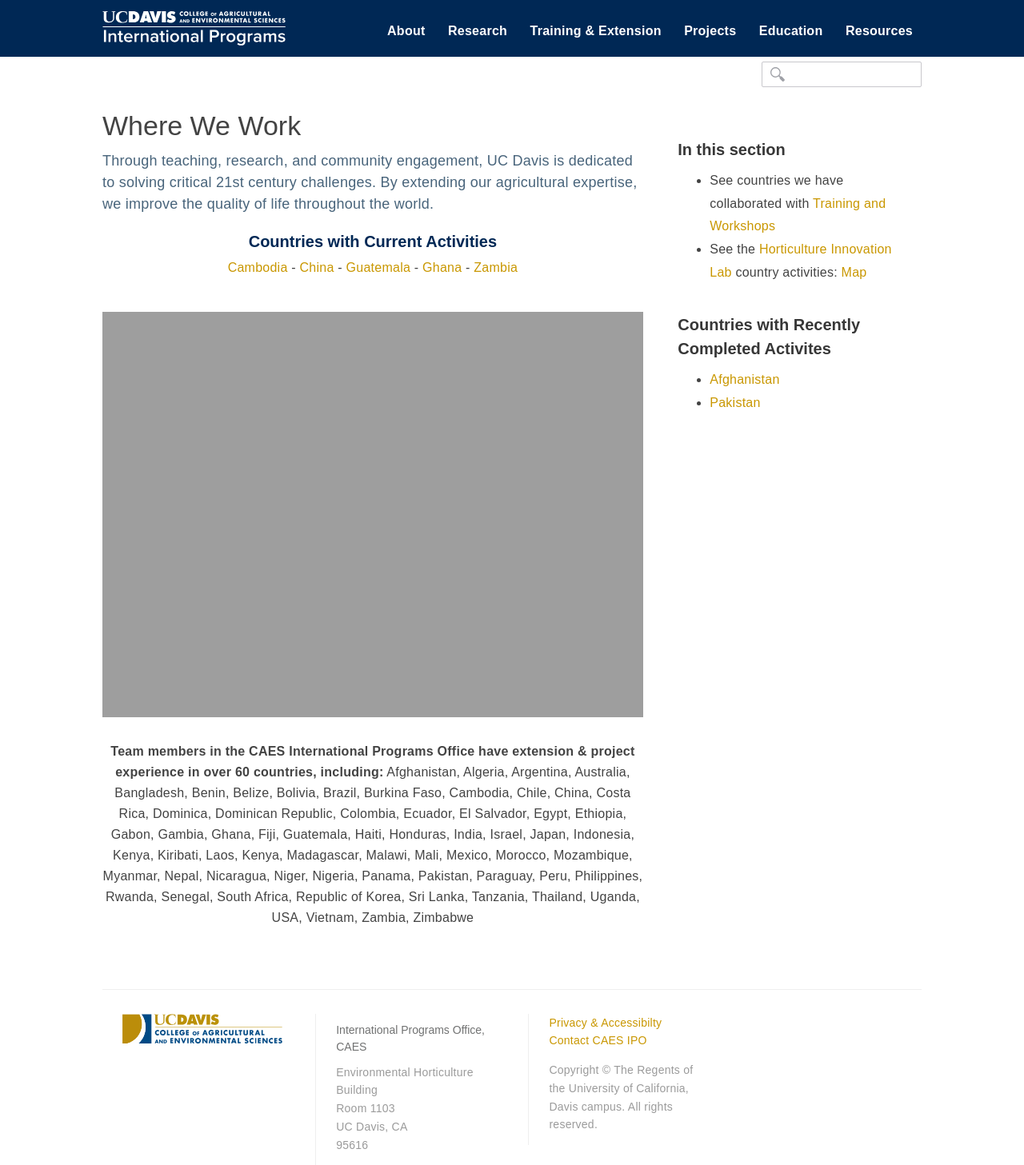
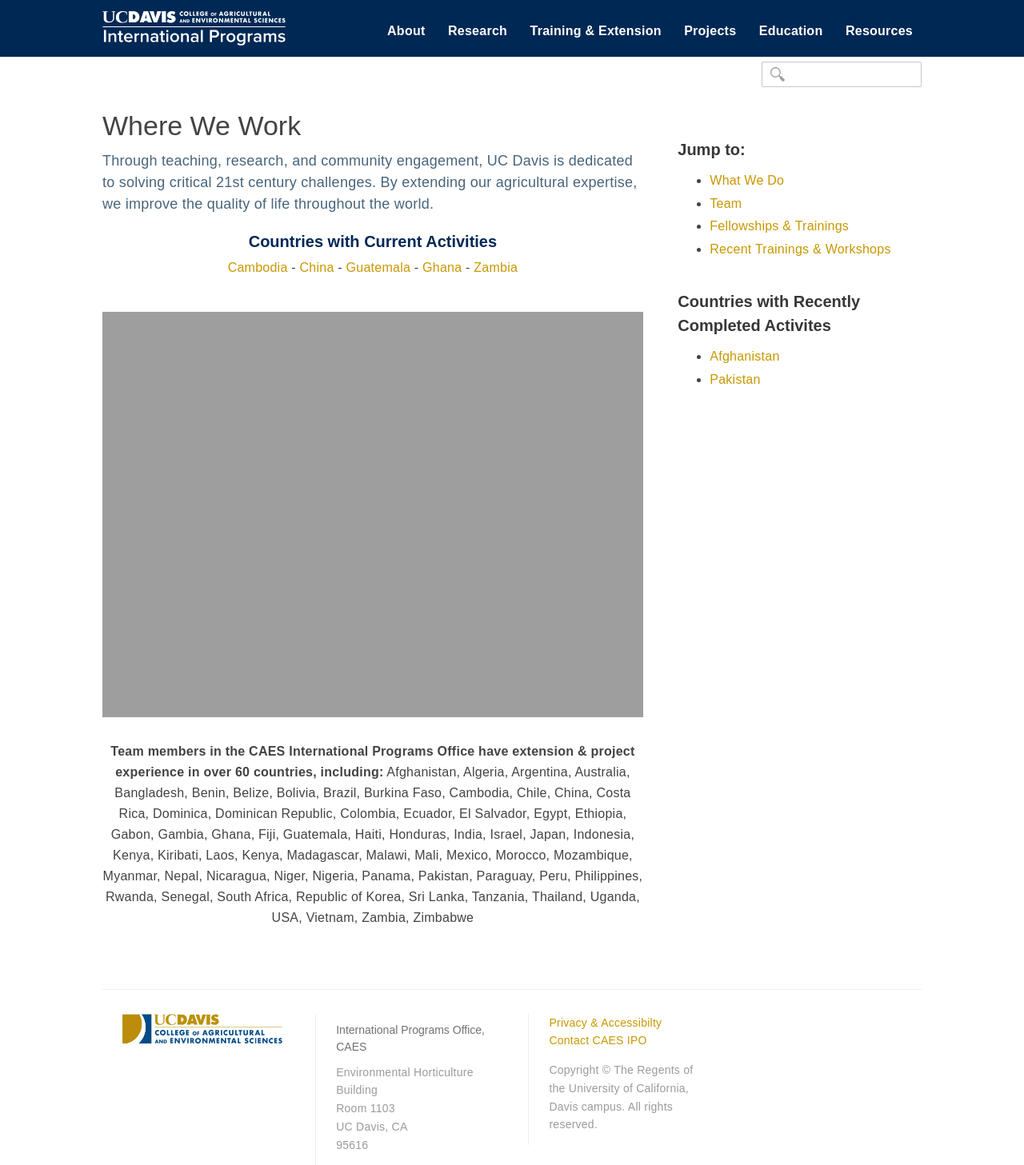
Before and after one commit to ucdavis/ip, a Jekyll site: the page built from about/where-we-work.html, in a window 1280 px wide. Shown: the whole page at 80% size. Built offline with Jekyll 4.4.1, drawn with Linux system fonts in a browser that asks for light colours; nearby versions of some CDN libraries.

Commit message:
where we work edits

```diff
--- a/about/where-we-work.html
+++ b/about/where-we-work.html
@@ -34,11 +34,14 @@
 
 </article>
 <aside>
-<h3>In this section</h3>
+<h3>Jump to:</h3>
   <ul>
-    <li>See countries we have collaborated with <a href="/training-and-extension/recent-courses">Training and Workshops</a></li>
-    <li>See the <a class="external-link" href="http://horticulture.ucdavis.edu">Horticulture Innovation Lab</a> country activities: <a class="external-link" href="http://horticulture.ucdavis.edu/main/worldprojects.html">Map</a></li>
-</ul><br>
+    <li><a href="/about/what-we-do">What We Do</a></li>
+    <li><a href="/about/team">Team</a></li>
+    <li><a href="/scholars-and-students">Fellowships &amp; Trainings</a></li>
+    <li><a href="/training-and-extension/recent-courses">Recent Trainings &amp; Workshops</a></li>
+    </ul>
+    <br>
 
 <h3> Countries with Recently Completed Activites</h3>
     <ul>
```
